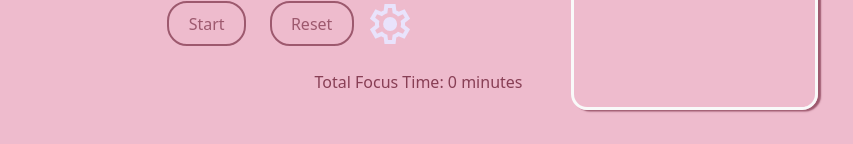
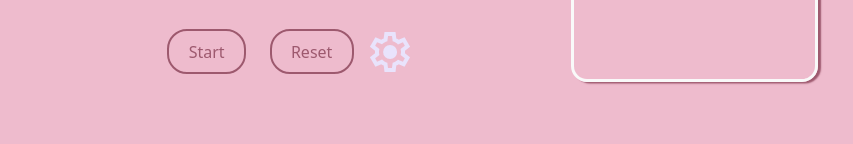
Before and after one commit to FelicityBlue/CuteStudyTimer, a React (Vite) app: page / in a window 1280 px wide. Shown: the part 424-568 px from the top of the page, without its empty margins (212-1065 px from the left). Built offline with nearby package versions, Linux system fonts and the light colour scheme; grey boxes are pictures that could not be loaded.

Commit message:
remove total time

```diff
--- a/src/components/Timer.jsx
+++ b/src/components/Timer.jsx
@@ -108,9 +108,7 @@ function Timer(props) {
           <button onClick={() => setTimer(currTimer)}>Reset</button>
           <img onClick={handleSettingPopup} src={settingIcon} />
         </div>
-        <div id="totalTime">
-          <p>Total Focus Time: {totalFocusTime} minutes</p>
-        </div>
+
         <Modal className="settingPopup" isOpen={settingOpen} >
             <>
               <button onClick={handleSettingClose}>Close</button>
```
